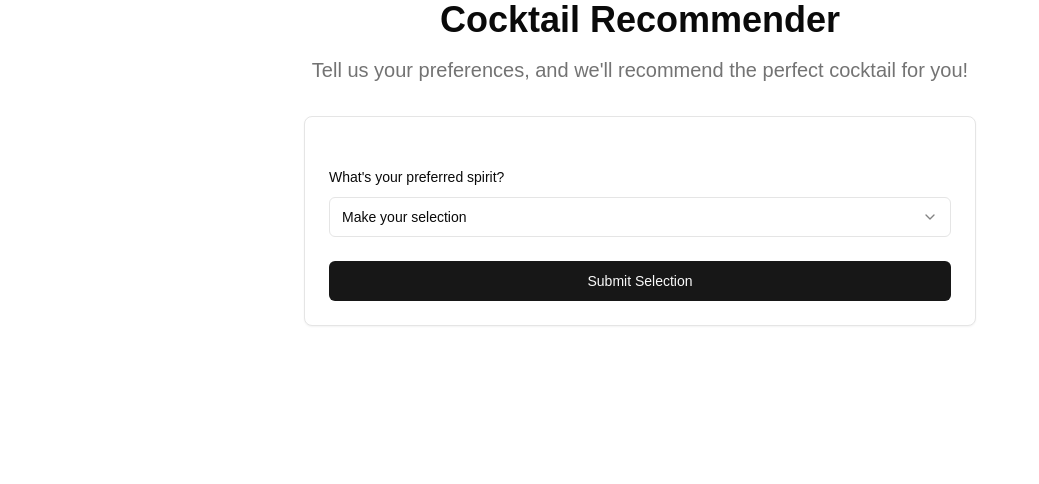
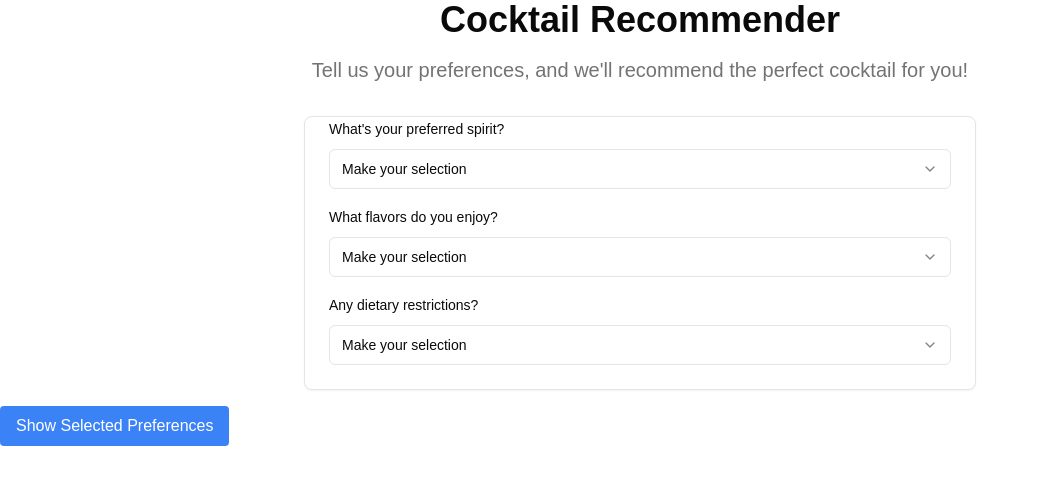
Before and after one commit to kingkwongsta/drink-refactor, a Next.js app in the folder client/: page / in a window 1280 px wide. Shown: the top 484 px of the page, without its empty margins (0-1039 px from the left). Built offline with nearby package versions, Linux system fonts and the light colour scheme.

Commit message:
Update dropdown component to handle state setter function

```diff
--- a/client/app/page.tsx
+++ b/client/app/page.tsx
@@ -2,7 +2,7 @@
 
 import { useState } from "react"
 import { PreferenceDropdown } from "@/components/dropdown"
-
+import { Card, CardContent } from "@/components/ui/card"
 const spirits = [
   { value: "vodka", label: "Vodka" },
   { value: "gin", label: "Gin" },
@@ -31,16 +31,44 @@ export default function Home() {
   const [selectedFlavor, setSelectedFlavor] = useState<string>("")
   const [selectedDietaryRestrictions, setSelectedDietaryRestrictions] = useState<string>("")
 
-  const handleSpiritSelect = (selected: string | string[]) => {
-    setSelectedSpirit(selected as string)
-    console.log("Selected spirit:", selected)
-  }
-
   return (
     <div>
       <h1 className="text-4xl font-bold text-center mb-4">Cocktail Recommender</h1>
       <h2 className="text-xl text-muted-foreground text-center mb-8">Tell us your preferences, and we&apos;ll recommend the perfect cocktail for you!</h2>
-      <PreferenceDropdown description="What's your preferred spirit?" options={spirits} selectType="single" onSubmit={handleSpiritSelect}/>
+      <Card className="w-full max-w-2xl mx-auto">
+        <CardContent>
+          <div className="space-y-4">
+            <PreferenceDropdown
+              description="What's your preferred spirit?"
+              options={spirits}
+              selectType="single"
+              stateSetter={setSelectedSpirit}
+            />
+            <PreferenceDropdown
+              description="What flavors do you enjoy?"
+              options={flavors}
+              selectType="single"
+              stateSetter={setSelectedFlavor}
+            />
+            <PreferenceDropdown
+              description="Any dietary restrictions?"
+              options={dietaryRestrictions}
+              selectType="single"
+              stateSetter={setSelectedDietaryRestrictions}
+            />
+          </div>
+        </CardContent>
+      </Card>
+      <button
+        className="mt-4 px-4 py-2 bg-blue-500 text-white rounded"
+        onClick={() => {
+          console.log('Spirit:', selectedSpirit || 'Not selected');
+          console.log('Flavor:', selectedFlavor || 'Not selected');
+          console.log('Dietary Restrictions:', selectedDietaryRestrictions || 'Not selected');
+        }}
+      >
+        Show Selected Preferences
+      </button>
     </div>
   )
 }
--- a/client/components/dropdown.tsx
+++ b/client/components/dropdown.tsx
@@ -1,8 +1,5 @@
 "use client"
 
-import { useState } from "react"
-import { Button } from "@/components/ui/button"
-import { Card, CardContent, CardFooter, CardHeader } from "@/components/ui/card"
 import { Label } from "@/components/ui/label"
 import {
   Select,
@@ -23,31 +20,19 @@ interface PreferenceDropdownProps {
   description: string
   options: Option[]
   selectType: 'single' | 'multi'
-  onSubmit: (selected: string | string[]) => void
+  stateSetter: (value: string) => void
 }
 
 export function PreferenceDropdown({
   description,
   options,
   selectType,
-  onSubmit
+  stateSetter
 }: PreferenceDropdownProps) {
-  const [selected, setSelected] = useState<string>("")
-
-  const handleSubmit = (event: React.FormEvent) => {
-    event.preventDefault()
-    onSubmit(selected)
-  }
-
   return (
-    <Card className="w-full max-w-2xl mx-auto">
-      <CardHeader>
-      </CardHeader>
-      <form onSubmit={handleSubmit}>
-        <CardContent>
     <div className="space-y-2">
       <Label htmlFor="preference">{description}</Label>
-            <Select value={selected} onValueChange={setSelected}>
+      <Select onValueChange={(value) => stateSetter(value)}>
         <SelectTrigger id="preference">
           <SelectValue placeholder="Make your selection" />
         </SelectTrigger>
@@ -63,13 +48,5 @@ export function PreferenceDropdown({
         </SelectContent>
       </Select>
     </div>
-        </CardContent>
-        <CardFooter>
-          <Button type="submit" className="w-full">
-            Submit Selection
-          </Button>
-        </CardFooter>
-      </form>
-    </Card>
   )
 }
```
Lines whose indentation alone changed are shown as unchanged.
